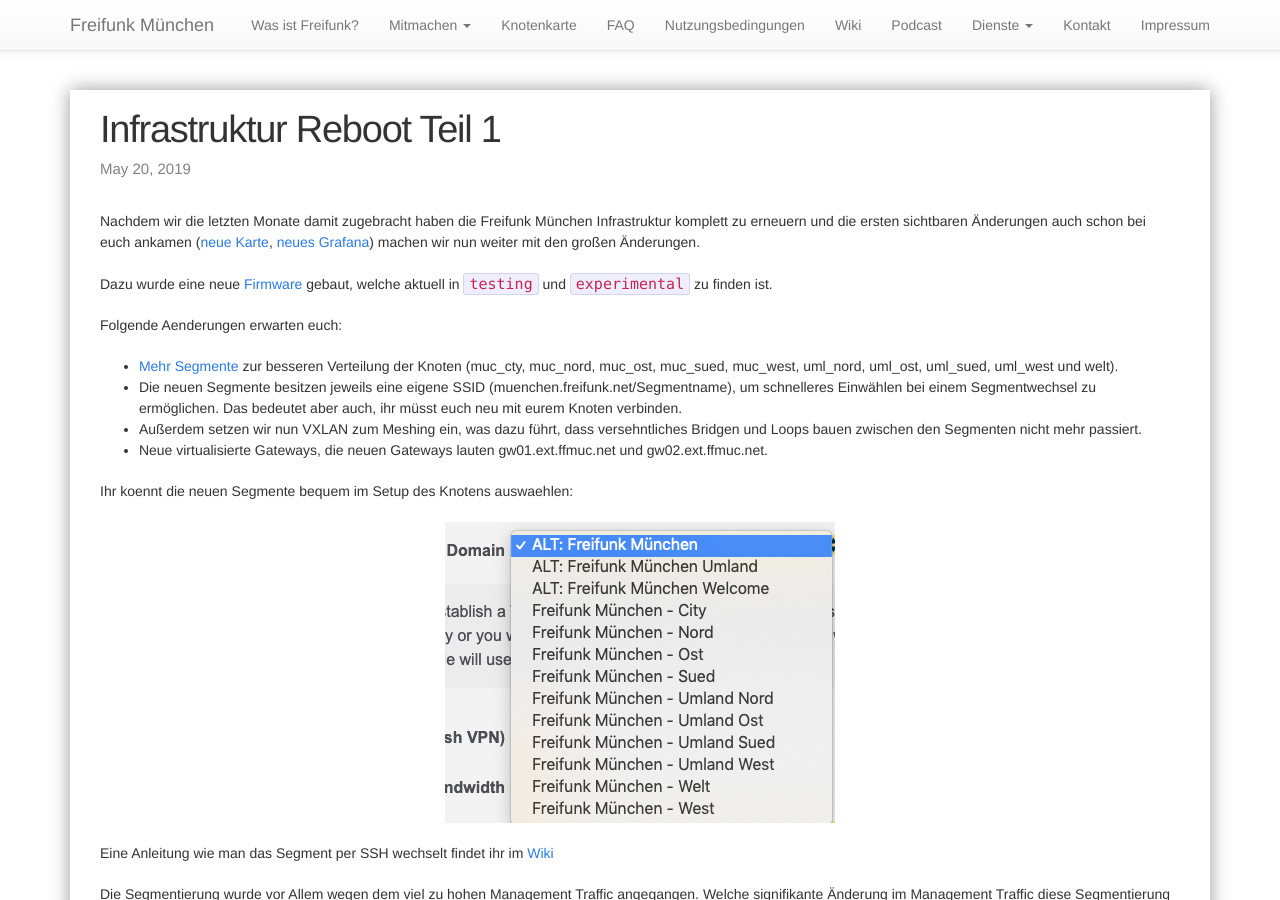
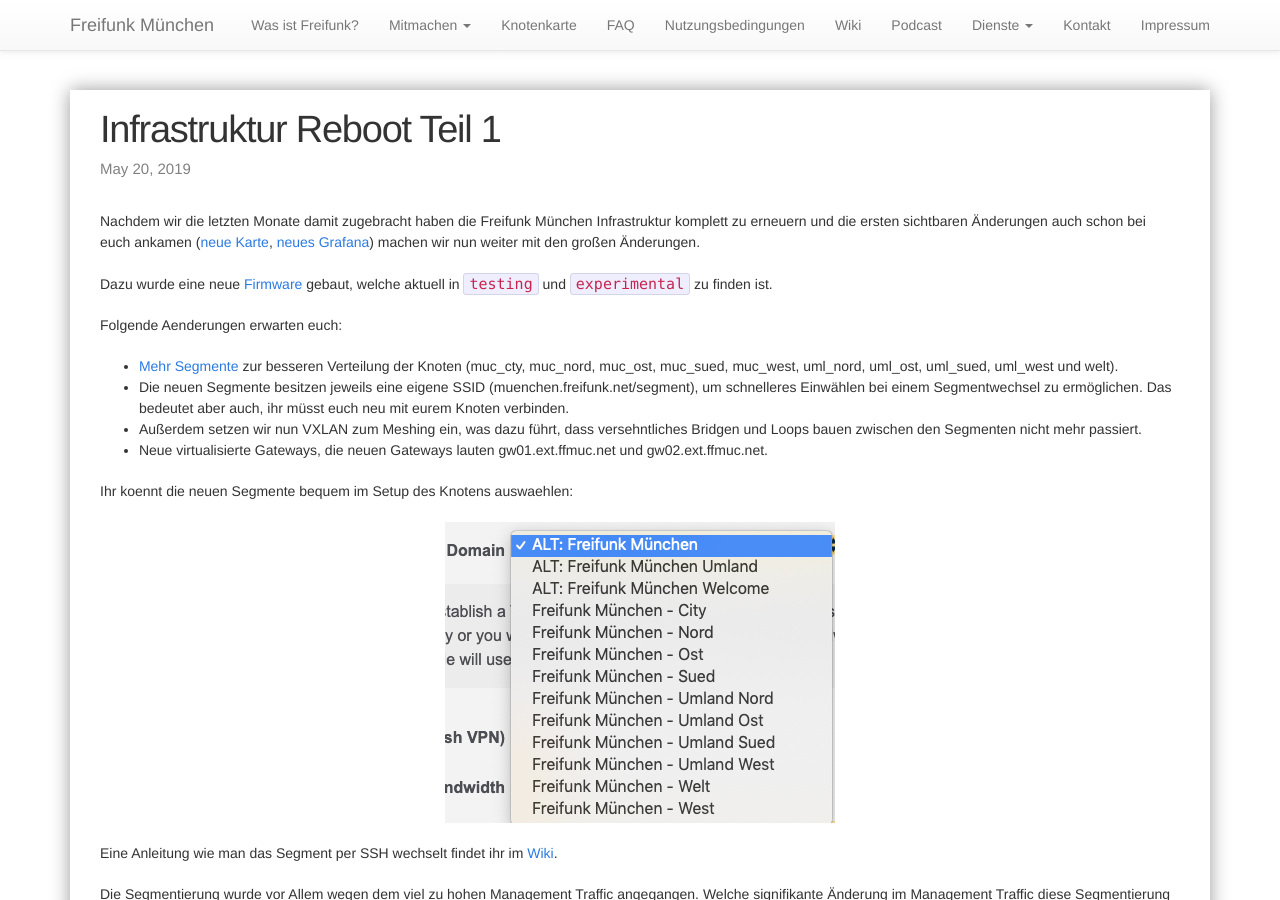
Before and after one commit to freifunkMUC/freifunkmuc.github.io, a Jekyll site: the page built from _posts/2019-05-20-infrastruktur-reboot-teil1.markdown, in a window 1280 px wide and 900 px high. Built offline with Jekyll 4.4.1, drawn with Linux system fonts in a browser that asks for light colours.

Commit message:
Update 2019-05-20-infrastruktur-reboot-teil1.markdown

```diff
--- a/_posts/2019-05-20-infrastruktur-reboot-teil1.markdown
+++ b/_posts/2019-05-20-infrastruktur-reboot-teil1.markdown
@@ -11,7 +11,7 @@ Dazu wurde eine neue [Firmware](https://firmware.ffmuc.net) gebaut, welche aktue
 Folgende Aenderungen erwarten euch:
 
 - [Mehr Segmente](http://umap.openstreetmap.fr/en/map/ffmuc-sites_319166#9/47.9421/10.6128) zur besseren Verteilung der Knoten (muc_cty, muc_nord, muc_ost, muc_sued, muc_west, uml_nord, uml_ost, uml_sued, uml_west und welt).
-- Die neuen Segmente besitzen jeweils eine eigene SSID (muenchen.freifunk.net/Segmentname), um schnelleres Einwählen bei einem Segmentwechsel zu ermöglichen. Das bedeutet aber auch, ihr müsst euch neu mit eurem Knoten verbinden.
+- Die neuen Segmente besitzen jeweils eine eigene SSID (muenchen.freifunk.net/segment), um schnelleres Einwählen bei einem Segmentwechsel zu ermöglichen. Das bedeutet aber auch, ihr müsst euch neu mit eurem Knoten verbinden.
 - Außerdem setzen wir nun VXLAN zum Meshing ein, was dazu führt, dass versehntliches Bridgen und Loops bauen zwischen den Segmenten nicht mehr passiert.
 - Neue virtualisierte Gateways, die neuen Gateways lauten gw01.ext.ffmuc.net und gw02.ext.ffmuc.net.
 
@@ -19,7 +19,7 @@ Ihr koennt die neuen Segmente bequem im Setup des Knotens auswaehlen:
 
 ![Segmente Auswahl](/assets/new_segments.png)
 
-Eine Anleitung wie man das Segment per SSH wechselt findet ihr im [Wiki](https://ffmuc.net/wiki/p/Routerkonfiguration_via_SSH#site.conf.2FSegment_.C3.A4ndern)
+Eine Anleitung wie man das Segment per SSH wechselt findet ihr im [Wiki](https://ffmuc.net/wiki/p/Routerkonfiguration_via_SSH#site.conf.2FSegment_.C3.A4ndern).
 
 Die Segmentierung wurde vor Allem wegen dem viel zu hohen Management Traffic angegangen. Welche signifikante Änderung im Management Traffic diese Segmentierung hat, seht ihr im folgenden Screenshot.
 
```
